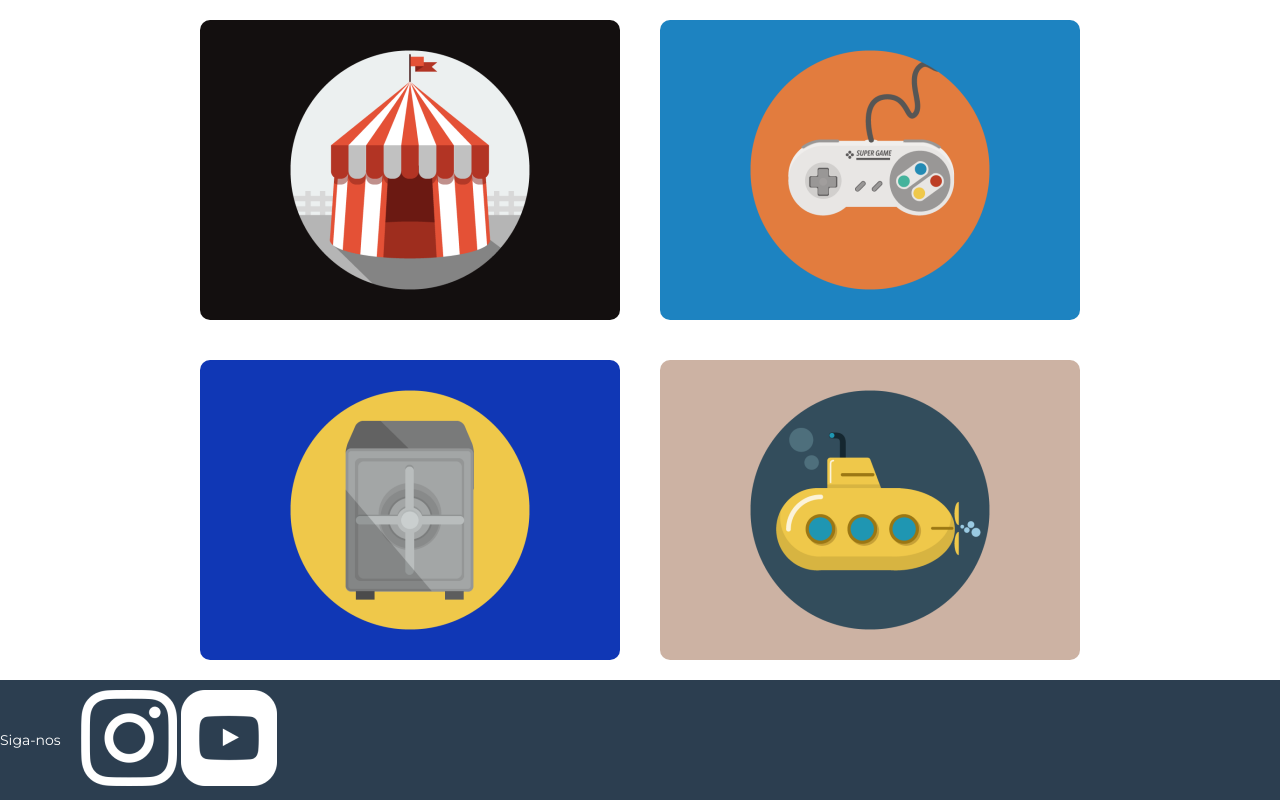
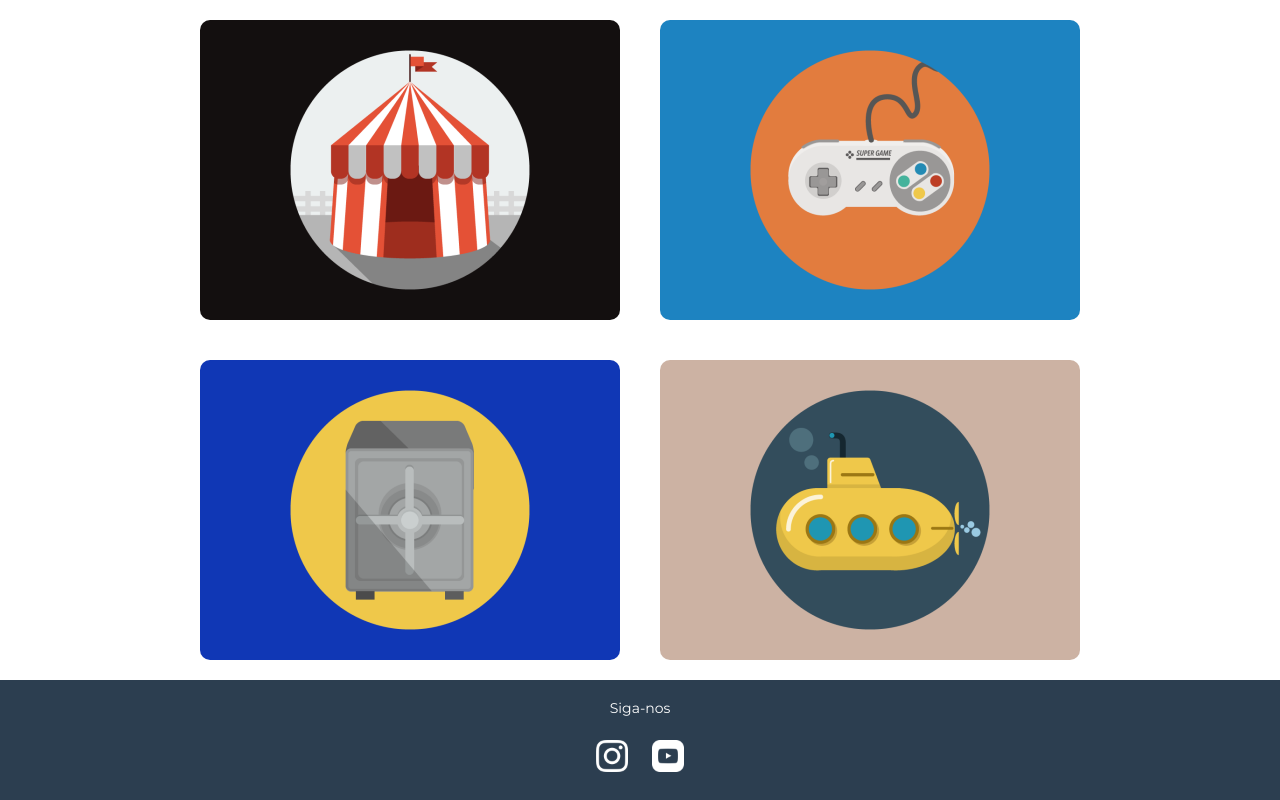
Before and after one commit to andreportol/DSModulo3_HTMLeCSS_Responsividade, a plain HTML site: page index.html in a window 1280 px wide. Shown: the part 783-1583 px from the top of the page. Drawn offline with Linux system fonts and the light colour scheme.

Commit message:
Finalizado o Footer

```diff
--- a/css/styles.css
+++ b/css/styles.css
@@ -19,11 +19,8 @@ footer{
     height: 120px;
     background-color: var(--gray-color);
     display: flex;
+    flex-direction: column;
     align-items: center;
-
-
-
-
 }
 
 /* CLASSES, IDS */
@@ -112,9 +109,10 @@ footer{
     color: var(--text-nav-color);
     font-size: 14px;
     font-family: "Montserrat", sans-serif;
+    padding: 19px 0  13px 0;
 }
-.footer-img{
-    margin: 13px 20px;
-    size: 32px;
-
+.footer-img img{
+    margin: 10px;
+    width: 32px;
+    height: 32px;
 }
```
